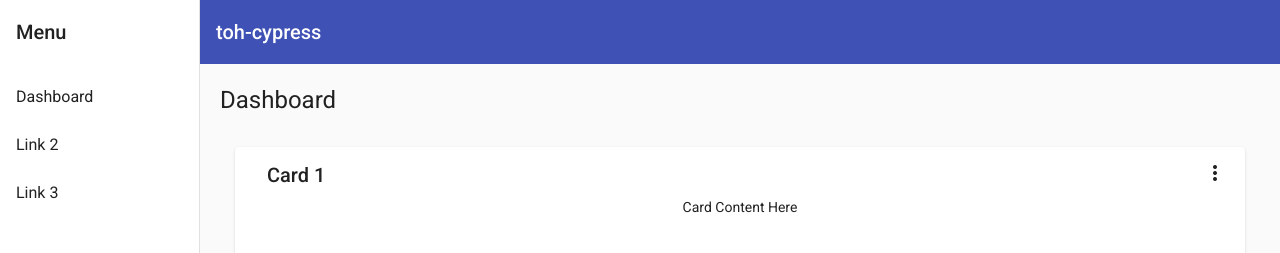
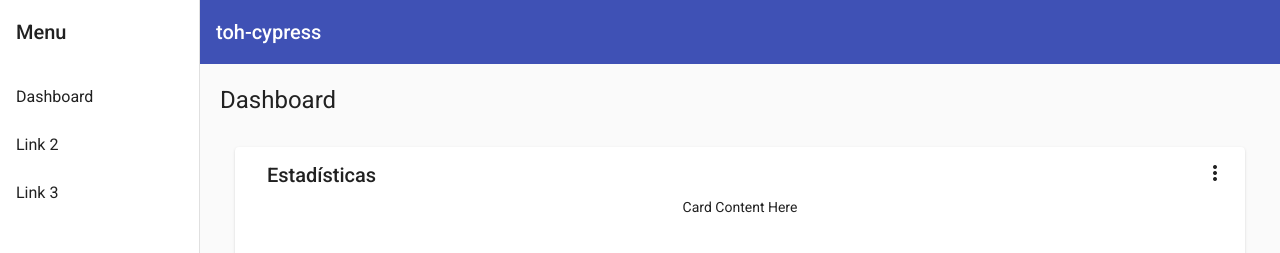
Before and after one commit to yoan-asdrubal/toh-cypress, an Angular app: page /dashboard in a window 1280 px wide. Shown: the top 253 px of the page. Built offline with nearby package versions, Linux system fonts and the light colour scheme.

Commit message:
Test(Dashboard):Agrega test para dashboard component

```diff
--- a/src/app/cy-app/dasboard/dashboard/dashboard.component.ts
+++ b/src/app/cy-app/dasboard/dashboard/dashboard.component.ts
@@ -13,7 +13,7 @@ export class DashboardComponent {
     map(({ matches }) => {
       if (matches) {
         return [
-          { title: 'Card 1', cols: 1, rows: 1 },
+          { title: 'Estadisticas', cols: 1, rows: 1 },
           { title: 'Card 2', cols: 1, rows: 1 },
           { title: 'Card 3', cols: 1, rows: 1 },
           { title: 'Card 4', cols: 1, rows: 1 }
@@ -21,7 +21,7 @@ export class DashboardComponent {
       }
 
       return [
-        { title: 'Card 1', cols: 2, rows: 1 },
+        { title: 'Estadísticas', cols: 2, rows: 1 },
         { title: 'Card 2', cols: 1, rows: 1 },
         { title: 'Card 3', cols: 1, rows: 2 },
         { title: 'Card 4', cols: 1, rows: 1 }
```
Also changed, not shown: src/app/layout/styles/page.scss (line endings or trailing spaces), 1 other file (tests, documents, lock files or other folders).
